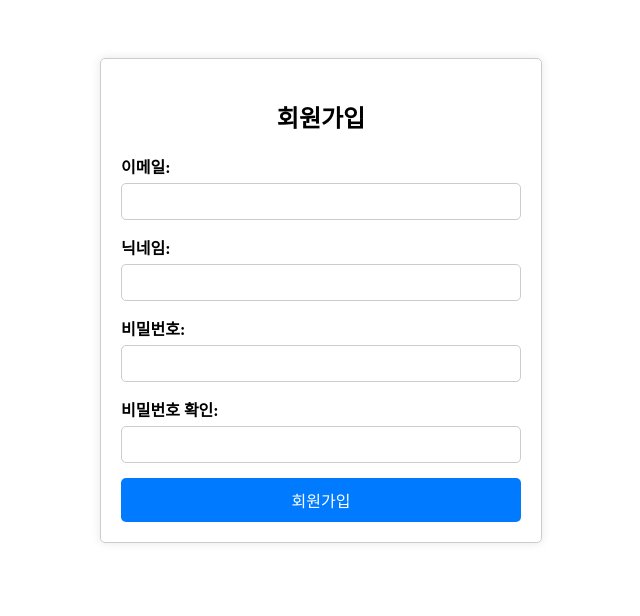
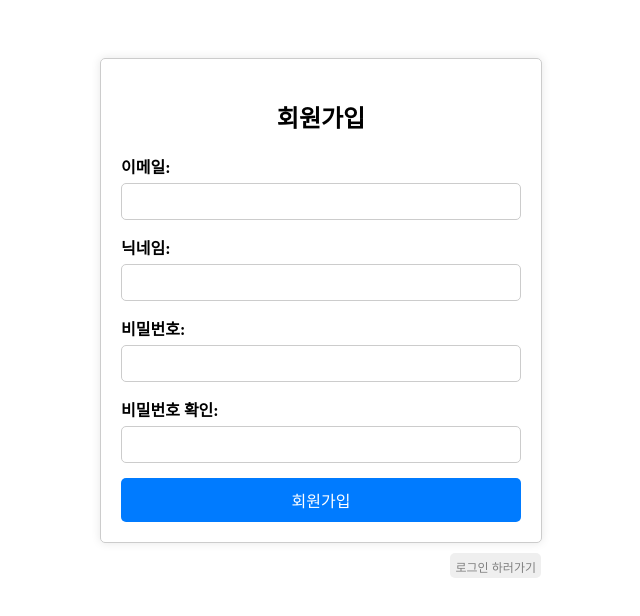
Before and after one commit to JUNKKC/todoapp, a React (Vite) app in the folder src/main/java/com/frontend/: page / in a window 1280 px wide. Both pictures are taken after a click on the button "회원가입". Shown: the top 616 px of the page, without its empty margins (319-959 px from the left). Built offline with nearby package versions, Linux system fonts and the light colour scheme.

Commit message:
회원가입 페이지에서 로그인창으로 돌아가는 버튼 구현

```diff
--- a/src/main/java/com/frontend/src/App.css
+++ b/src/main/java/com/frontend/src/App.css
@@ -14,7 +14,6 @@
 
 }
 .new {
-
   cursor: pointer;
   color: gray;
   font-size: 12px;
--- a/src/main/java/com/frontend/src/App.jsx
+++ b/src/main/java/com/frontend/src/App.jsx
@@ -213,7 +213,10 @@ function App() {
                     />
                 </>
             ) : isSignup ? (
-                <Signup onSignup={handleSignup} />
+                <Signup
+                    onSignup={handleSignup}
+                    onSwitchToLogin={() => setIsSignup(false)} // 추가된 부분
+                />
             ) : (
                 <div>
                     <Login onLogin={handleLogin} />
@@ -226,4 +229,4 @@ function App() {
     );
 }
 
-export default App;
+    export default App;
--- a/src/main/java/com/frontend/src/logins/Signup.css
+++ b/src/main/java/com/frontend/src/logins/Signup.css
@@ -43,3 +43,14 @@
 .signup-container button:hover {
     background-color: #0056b3;
 }
+.togologin {
+    cursor: pointer;
+    color: gray;
+    font-size: 12px;
+    border: none;
+    border-radius: 5px;
+    padding: 5px;
+    height: 25px;
+    margin-right: 30px;
+    margin-top: 10px;
+}
--- a/src/main/java/com/frontend/src/logins/Signup.jsx
+++ b/src/main/java/com/frontend/src/logins/Signup.jsx
@@ -1,7 +1,7 @@
 import React, { useState } from 'react';
 import './Signup.css';
 
-function Signup({ onSignup }) {
+function Signup({ onSignup, onSwitchToLogin }) { // onSwitchToLogin 콜백 추가
     const [email, setEmail] = useState('');
     const [password, setPassword] = useState('');
     const [name, setName] = useState('');
@@ -37,6 +37,7 @@ function Signup({ onSignup }) {
     };
 
     return (
+        <div>
         <div className="signup-container">
             <h2>회원가입</h2>
             <form onSubmit={handleSubmit}>
@@ -72,7 +73,13 @@ function Signup({ onSignup }) {
                     />
                 </div>
                 <button type="submit">회원가입</button>
+
             </form>
+        </div>
+            <div className="login">
+            <button className="togologin" onClick={onSwitchToLogin}>로그인 하러가기</button>
+
+        </div>
         </div>
     );
 }
```
